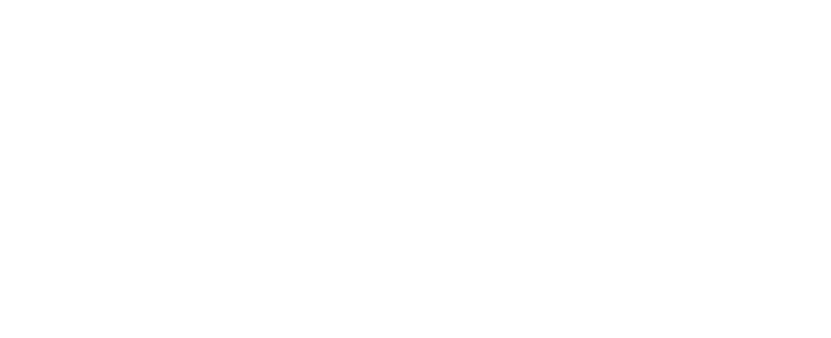
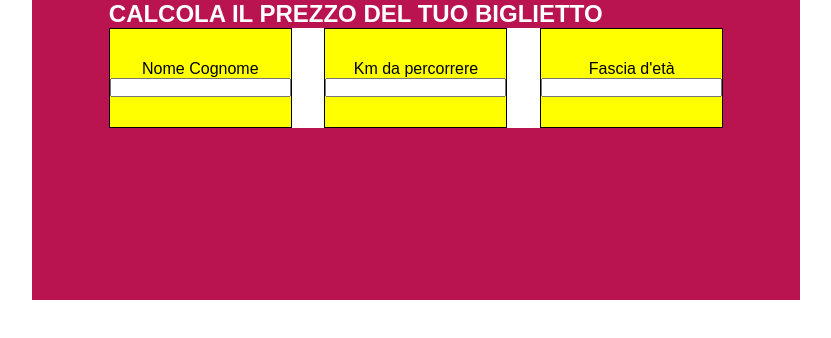
Before and after one commit to Roydano/js-biglietto-treno-form, a plain HTML site: page index.html in a window 1280 px wide. Shown: the whole page, without its empty margins (224-1055 px from the left). Drawn offline with Linux system fonts and the light colour scheme.

Commit message:
add impostazione base struttura input

```diff
--- a/css/style.css
+++ b/css/style.css
@@ -1,5 +1,58 @@
+/* COMMON */
+
+
 *{
     padding: 0;
     margin: 0;
     box-sizing: border-box;
 }
+
+body{
+    font-family: Arial, Helvetica, sans-serif;
+}
+
+
+h2{
+    color: white;
+    text-transform: uppercase;
+}
+
+/* MAIN */
+
+.container{
+    background-color: #b91450;
+    width: 60%;
+    margin: 0 auto;
+}
+
+/* sezione 1 - ticket generator */
+
+section .ticket_container{
+    width: 80%;
+    margin: 0 auto;
+}
+
+section .ticket_generator{
+    background-color: white;
+    display: flex;
+    justify-content: space-between;
+}
+
+
+
+
+
+/* classe debug */
+.ticket_container{
+    height: 300px;
+}
+
+.debug .input_container{
+    height: 100px;
+    background-color: yellow;
+    border: 1px solid black;
+    display: flex;
+    flex-direction: column;
+    justify-content: center;
+    align-items: center;
+}
--- a/index.html
+++ b/index.html
@@ -10,15 +10,53 @@
 
     <title>Biglietto treno</title>
 </head>
-<body>
+<body class="debug">
 
     <!-- inizio main -->
     <main>
         <!-- inizio contenitore generatore biglietto -->
-        <div class="ticket_container">
+        <div class="container">
 
             <!-- inizio sezione per calcolare il prezzo del biglietto -->
-            <section></section>
+            <section>
+                <div class="ticket_container">
+                    <!-- inizio titolo sezione -->
+                    <div class="row">
+                        <h2>calcola il prezzo del tuo biglietto</h2>
+                    </div>
+                    <!-- fine titolo sezione -->
+
+                    <!-- inizio sezione input dati -->
+                    <div class="row">
+                        <div class="ticket_generator">
+
+                            <!-- input nome e cognome -->
+                            <div class="input_container">
+                                <label for="nome">Nome Cognome</label>
+                                <input type="text" id="nome" value="">
+                            </div>
+                            <!-- fine input nome e cognome -->
+
+                            <!-- input km -->
+                            <div class="input_container">
+                                <label for="km">Km da percorrere</label>
+                                <input type="text" id="km" value="">
+                            </div>
+                            <!-- fine input km -->
+
+
+                             <!-- input età -->
+                             <div class="input_container">
+                                <label for="eta">Fascia d'et&agrave;</label>
+                                <input type="text" id="eta" value="">
+                            </div>
+                            <!-- fine input età -->
+
+                        </div>
+                    </div>
+                    <!-- fine sezione input dat -->
+                </div>
+            </section>
             <!-- fine sezione per calcolare il prezzo del biglietto -->
 
             <!-- inizio sezione biglietto ultimato -->
```
